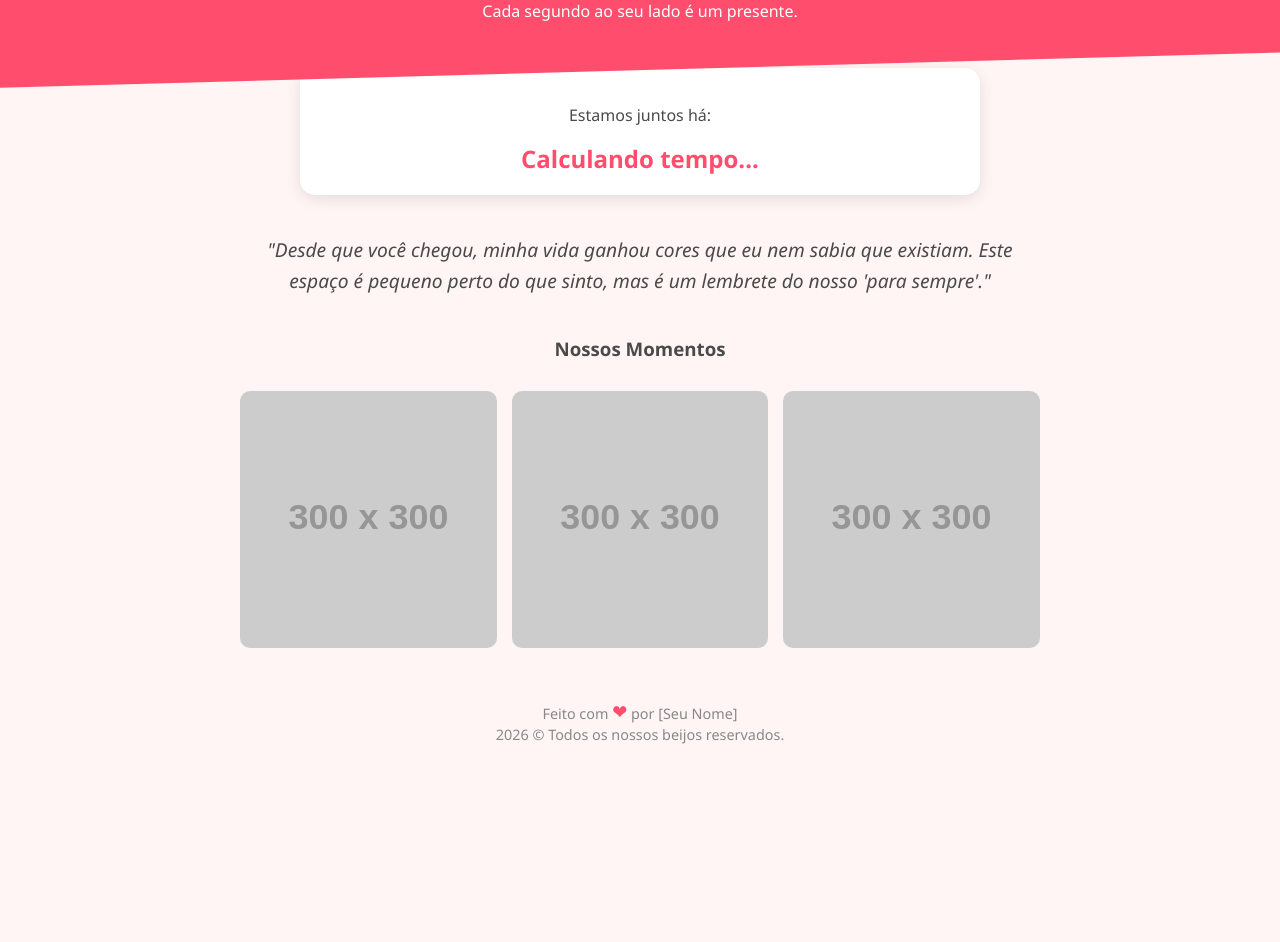
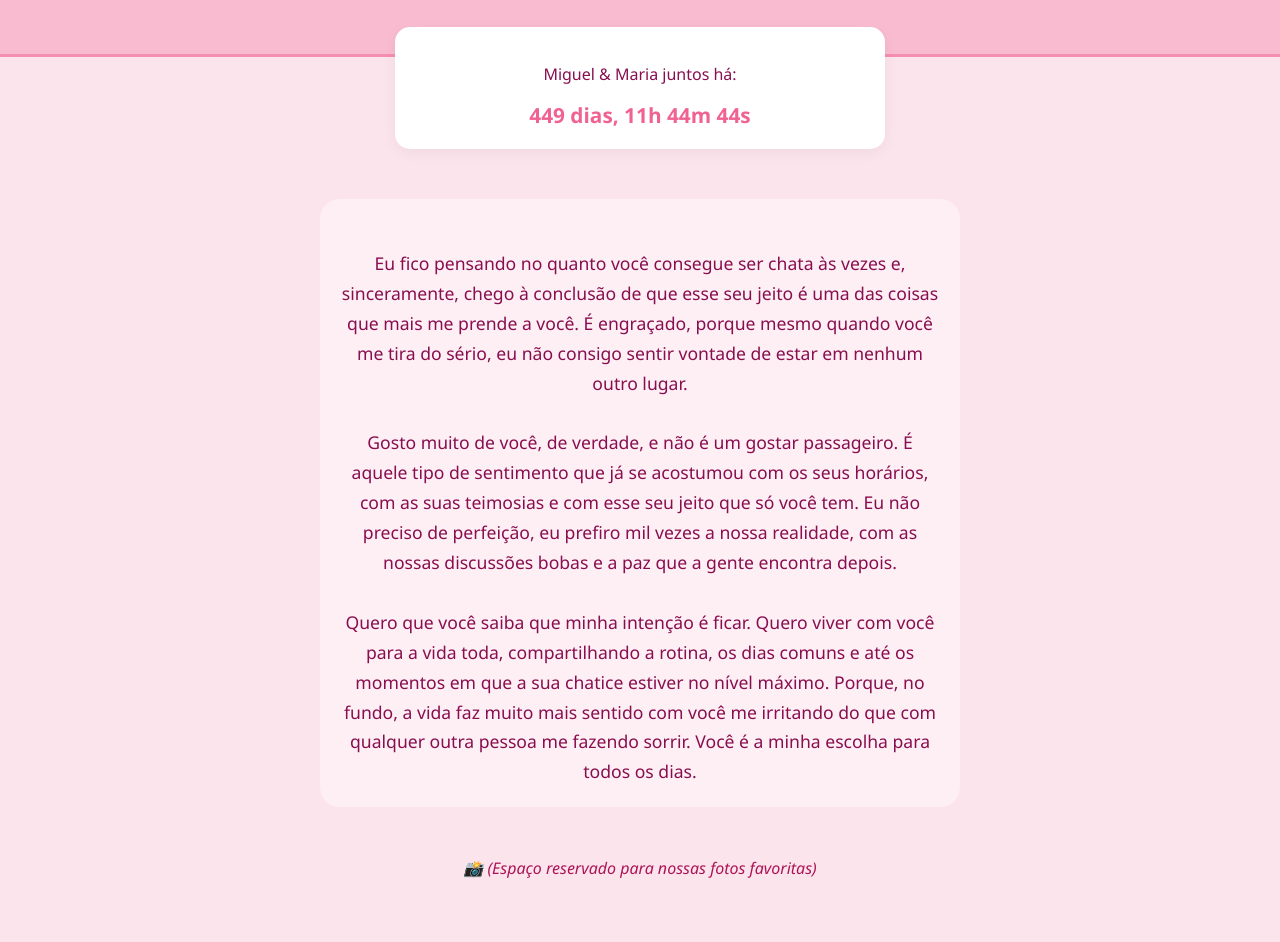
Before and after one commit to boboca1/para-minha-linda, a plain HTML site: page index.html in a window 1280 px wide. Shown: the part 148-1090 px from the top of the page. Before the commit the page ends 922 px from the top, so only its background shows below. Drawn offline with Linux system fonts and the light colour scheme; placeholder pictures from the web are drawn by us.

Commit message:
index.html

```diff
--- a/index.html
+++ b/index.html
@@ -3,113 +3,127 @@
 <head>
     <meta charset="UTF-8">
     <meta name="viewport" content="width=device-width, initial-scale=1.0">
-    <title>Nosso Amor Eterno</title>
+    <title>Para Minha Maria ❤️</title>
     <style>
+        :root {
+            --rosa-pastel: #fce4ec; /* Fundo suave */
+            --rosa-escuro: #f06292; /* Detalhes e botões */
+            --vinho: #880e4f;      /* Texto principal */
+        }
+
         body {
             font-family: 'Segoe UI', Tahoma, Geneva, Verdana, sans-serif;
-            background-color: #fff5f5;
-            color: #4a4a4a;
+            background-color: var(--rosa-pastel);
+            color: var(--vinho);
             margin: 0;
+            display: flex;
+            flex-direction: column;
+            align-items: center;
             text-align: center;
         }
 
         header {
-            background-color: #ff4d6d;
-            color: white;
-            padding: 50px 20px;
-            clip-path: polygon(0 0, 100% 0, 100% 85%, 0 100%);
+            background-color: #f8bbd0;
+            width: 100%;
+            padding: 50px 0;
+            border-bottom: 3px solid #f48fb1;
         }
 
-        .container {
-            max-width: 800px;
-            margin: auto;
-            padding: 20px;
-        }
+        h1 { margin: 0; font-size: 2.2em; }
 
-        h1 { font-size: 2.5em; margin-bottom: 10px; }
-
-        .counter-box {
+        .contador-box {
             background: white;
             padding: 20px;
             border-radius: 15px;
-            box-shadow: 0 4px 15px rgba(0,0,0,0.1);
-            margin: -40px auto 30px;
+            box-shadow: 0 4px 15px rgba(0,0,0,0.05);
+            margin: -30px auto 30px;
+            width: 85%;
+            max-width: 450px;
+        }
+
+        #timer {
+            font-size: 1.3em;
+            font-weight: bold;
+            color: var(--rosa-escuro);
+        }
+
+        .texto-amor {
+            max-width: 600px;
+            padding: 20px;
+            line-height: 1.7;
+            font-size: 1.1em;
+            background: rgba(255, 255, 255, 0.4);
+            border-radius: 20px;
+            margin: 20px;
+            white-space: pre-wrap; /* Mantém as quebras de linha da sua mensagem */
+        }
+
+        .galeria-placeholder {
+            margin: 30px 0;
+            color: #ad1457;
+            font-style: italic;
+        }
+
+        footer {
+            margin-top: 50px;
+            padding: 20px;
+            font-size: 0.9em;
+            border-top: 1px solid #f48fb1;
             width: 80%;
         }
 
-        .time {
-            font-size: 1.5em;
-            font-weight: bold;
-            color: #ff4d6d;
-        }
-
-        .photo-gallery {
-            display: grid;
-            grid-template-columns: repeat(auto-fit, minmax(200px, 1fr));
-            gap: 15px;
-            margin-top: 30px;
-        }
-
-        .photo-gallery img {
-            width: 100%;
-            border-radius: 10px;
-            transition: transform 0.3s;
-        }
-
-        .photo-gallery img:hover {
-            transform: scale(1.05);
-        }
-
-        .message {
-            font-style: italic;
-            font-size: 1.2em;
-            margin: 40px 0;
-            line-height: 1.6;
-        }
-
-        footer {
-            padding: 30px;
-            font-size: 0.9em;
-            color: #888;
-        }
-
-        .heart {
-            color: #ff4d6d;
-            font-size: 20px;
-        }
+        .coracao { color: #e91e63; }
     </style>
 </head>
 <body>
 
 <header>
-    <h1>Para o meu grande amor ❤️</h1>
-    <p>Cada segundo ao seu lado é um presente.</p>
+    <h1>Para a Maria ❤️</h1>
+    <p>Um cantinho especial para nós dois.</p>
 </header>
 
-<div class="container">
-    <div class="counter-box">
-        <p>Estamos juntos há:</p>
-        <div id="timer" class="time">Calculando tempo...</div>
-    </div>
+<div class="contador-box">
+    <p>Miguel & Maria juntos há:</p>
+    <div id="timer">Calculando...</div>
+</div>
 
-    <div class="message">
-        "Desde que você chegou, minha vida ganhou cores que eu nem sabia que existiam.
-        Este espaço é pequeno perto do que sinto, mas é um lembrete do nosso 'para sempre'."
-    </div>
+<div class="texto-amor">
+Eu fico pensando no quanto você consegue ser chata às vezes e, sinceramente, chego à conclusão de que esse seu jeito é uma das coisas que mais me prende a você. É engraçado, porque mesmo quando você me tira do sério, eu não consigo sentir vontade de estar em nenhum outro lugar.
 
-    <h3>Nossos Momentos</h3>
-    <div class="photo-gallery">
-        <img src="https://via.placeholder.com/300x300?text=Sua+Foto+Aqui" alt="Nossa Foto">
-        <img src="https://via.placeholder.com/300x300?text=Outro+Momento" alt="Nossa Foto">
-        <img src="https://via.placeholder.com/300x300?text=Viagem+Especial" alt="Nossa Foto">
-    </div>
+Gosto muito de você, de verdade, e não é um gostar passageiro. É aquele tipo de sentimento que já se acostumou com os seus horários, com as suas teimosias e com esse seu jeito que só você tem. Eu não preciso de perfeição, eu prefiro mil vezes a nossa realidade, com as nossas discussões bobas e a paz que a gente encontra depois.
+
+Quero que você saiba que minha intenção é ficar. Quero viver com você para a vida toda, compartilhando a rotina, os dias comuns e até os momentos em que a sua chatice estiver no nível máximo. Porque, no fundo, a vida faz muito mais sentido com você me irritando do que com qualquer outra pessoa me fazendo sorrir. Você é a minha escolha para todos os dias.
+</div>
+
+<div class="galeria-placeholder">
+    📸 (Espaço reservado para nossas fotos favoritas)
 </div>
 
 <footer>
-    Feito com <span class="heart">❤</span> por [Seu Nome]<br>
-    2026 &copy; Todos os nossos beijos reservados.
+    Com todo o meu amor, <strong>Miguel</strong> <span class="coracao">♥</span> 2024 - 2026
 </footer>
 
 <script>
-    // DEFINE A DATA DO INÍCIO (Ano, Mês - 1, Dia) -> Janeiro é 0, Fevereiro é 1...
-    const startDate = new Date(2022, 5, 12); // Ex
+    // Data de início: 08/12/2024
+    // No JS: Ano, Mês (Janeiro é 0, Dezembro é 11), Dia
+    const dataInicio = new Date(2024, 11, 8);
+
+    function atualizarContador() {
+        const agora = new Date();
+        const diff = agora - dataInicio;
+
+        const dias = Math.floor(diff / (1000 * 60 * 60 * 24));
+        const horas = Math.floor((diff / (1000 * 60 * 60)) % 24);
+        const minutos = Math.floor((diff / 1000 / 60) % 60);
+        const segundos = Math.floor((diff / 1000) % 60);
+
+        document.getElementById('timer').innerHTML =
+            dias + " dias, " + horas + "h " + minutos + "m " + segundos + "s";
+    }
+
+    setInterval(atualizarContador, 1000);
+    atualizarContador();
+</script>
+
+</body>
+</html>
```
